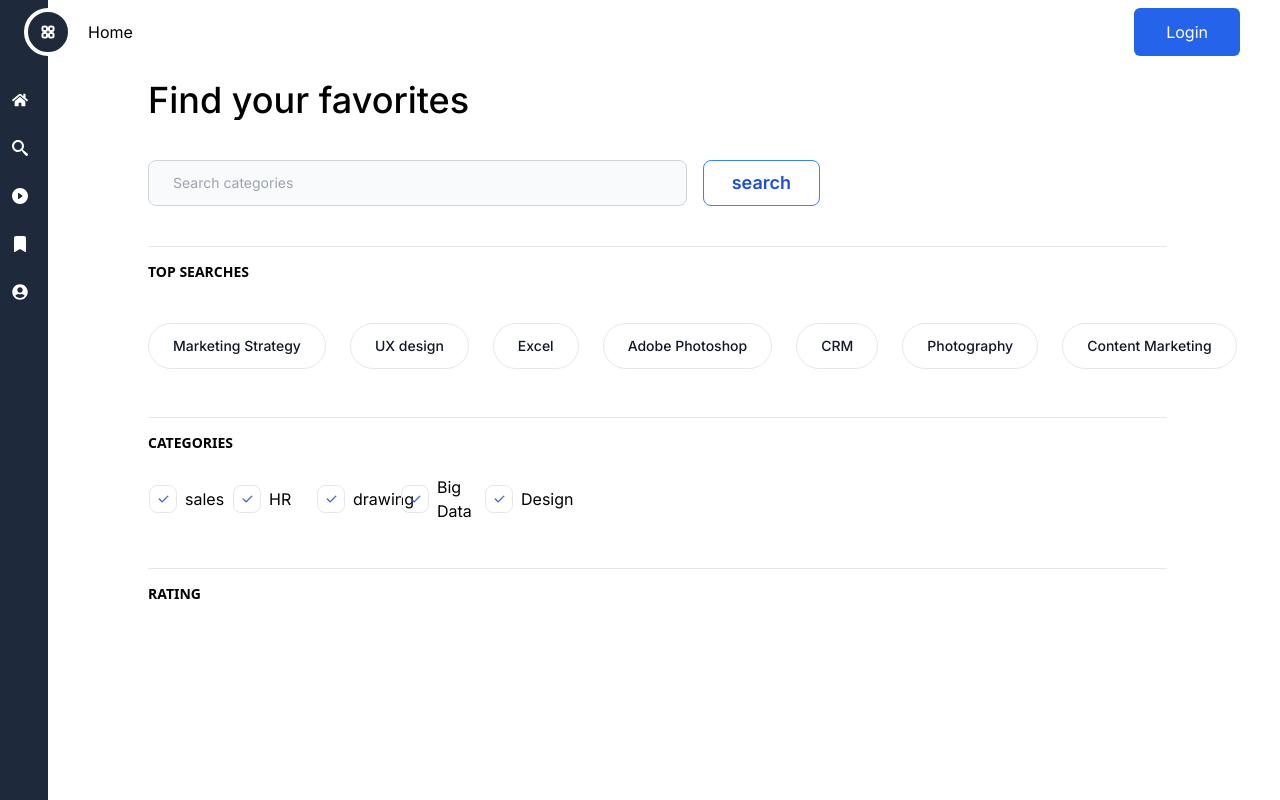
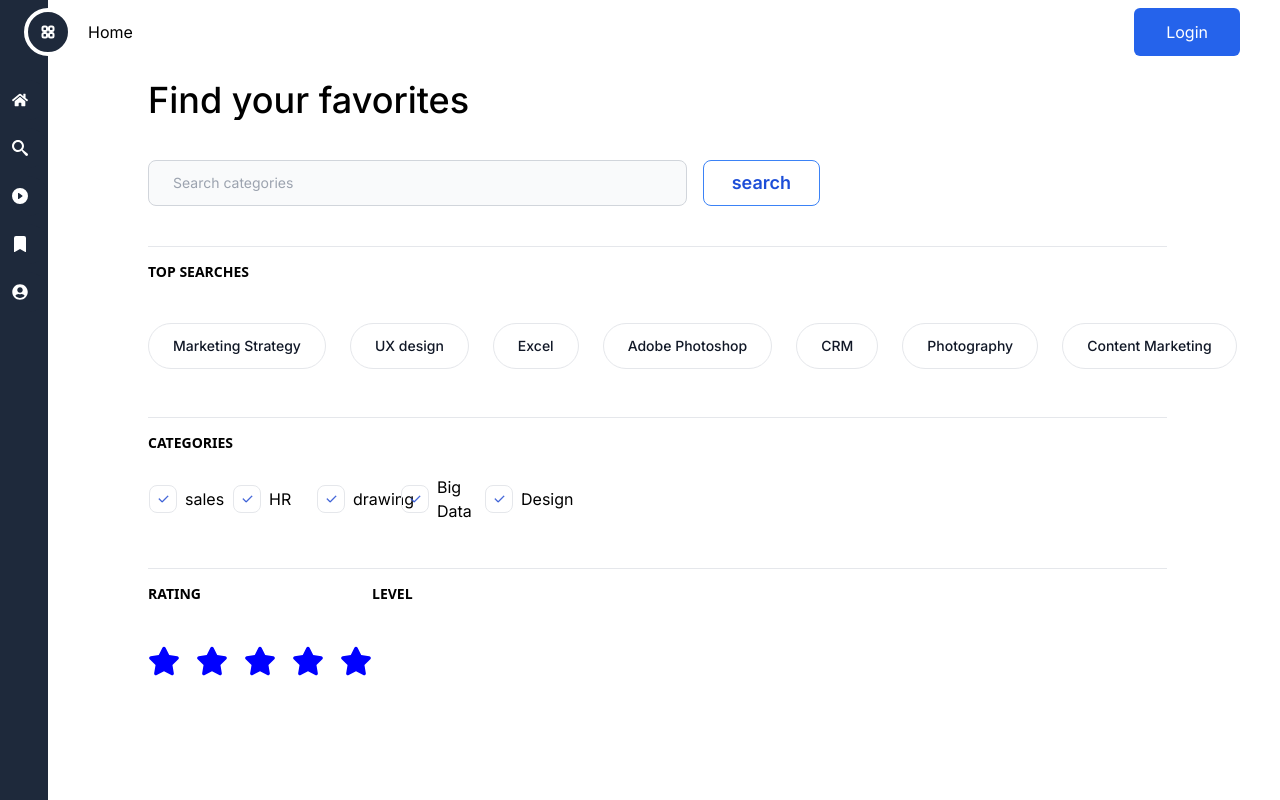
Before and after one commit to 202303-PRM-TR-FEW/LearnU, a Next.js app: page /search in a window 1280 px wide. Built offline with nearby package versions, Linux system fonts and the light colour scheme; no server answers.

Commit message:
trying to push the rating file

```diff
--- a/app/components/search/seachForm.jsx
+++ b/app/components/search/seachForm.jsx
@@ -2,6 +2,7 @@
 
 import React from 'react';
 import { useState } from 'react';
+import MapContainer from './ratingAndLevel'
 
 // Define the object with class names
 const classNames = {
@@ -13,7 +14,7 @@ const classNames = {
   SearchCatButtons: 'item max-w-xs px-6 py-3 mr-2 text-lg  mb-2 text-sm font-medium text-gray-900 focus:outline-none bg-white rounded-full border border-gray-200 hover:bg-gray-100 hover:text-blue-700 focus:z-10 focus:ring-4 focus:ring-gray-200 dark:focus:ring-gray-700 dark:bg-gray-800 dark:text-gray-400 dark:border-gray-600 dark:hover:text-white dark:hover:bg-gray-700',
   categoryContainerText: "w-330 h-13 flex-grow-1 m-0 overflow-hidden text-sm font-semibold uppercase text-left tracking-normal leading-4 whitespace-pre-line opacity-100 visible font-sans",
   checkContainer: 'my-5 container ',
-  itemsResponsivnes: "md:flex md:flex-wrap grid grid-cols-2 gap-4"
+  itemsResponsivnes: "md:flex md:flex-wrap grid grid-cols-2 gap-4",
 };
 
 function SearchForm() {
@@ -37,6 +38,8 @@ function SearchForm() {
     'Big Data',
     'Design'
   ];
+
+
 
 
   const handleCheckboxChange = (event) => {
@@ -122,8 +125,20 @@ function SearchForm() {
       </div>
 
       <hr className="w-11/12 mb-3"/>
-      <span className={classNames.categoryContainerText}>RATING</span>
+        <div className='md:flex md:flex-wrap grid grid-cols-1 '>
 
+          <div className=''>
+             <span className={classNames.categoryContainerText}>RATING</span>
+           <div className={classNames.maxContainer}>
+             <MapContainer />
+           </div>
+          </div>
+
+          <div className=''>
+            <span className={classNames.categoryContainerText}>LEVEL</span>
+          </div>
+
+        </div>
     </div>
   );
 }
```
